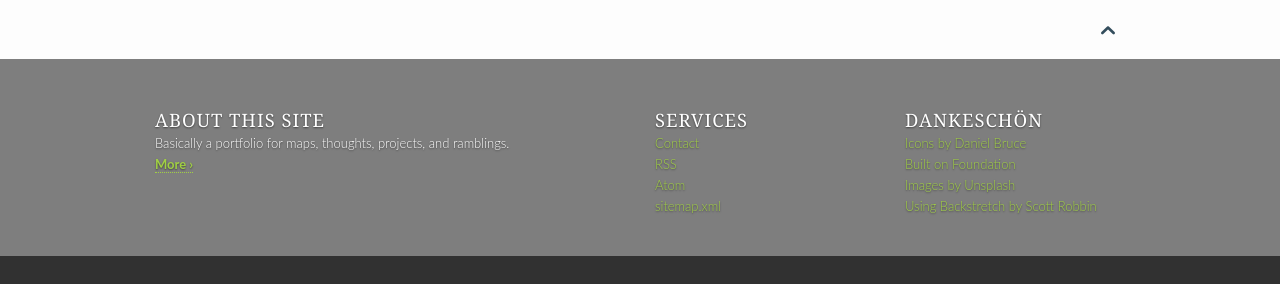
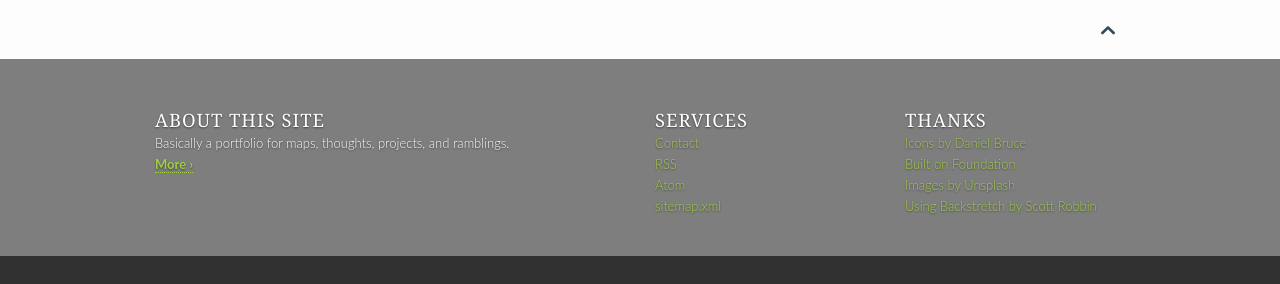
Before and after one commit to wontgruber/wontgruber.github.io, a Jekyll site: the page built from pages/pages-root-folder/index.md, in a window 1280 px wide. Shown: the part 1392-1676 px from the top of the page. Built offline with Jekyll 4.4.1, drawn with Linux system fonts in a browser that asks for light colours.

Commit message:
Update network.yml

```diff
--- a/_data/network.yml
+++ b/_data/network.yml
@@ -1,4 +1,4 @@
-- menu_name: "Dankeschön"
+- menu_name: "Thanks"
 
 - name: "Icons by Daniel Bruce"
   url: "http://entypo.com/"
```
